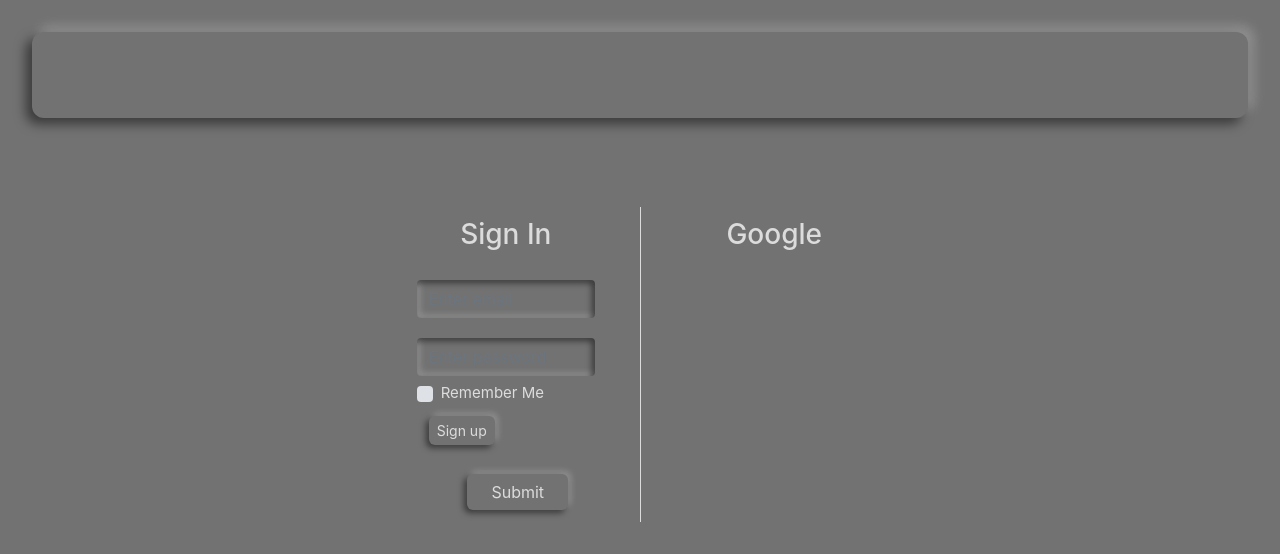
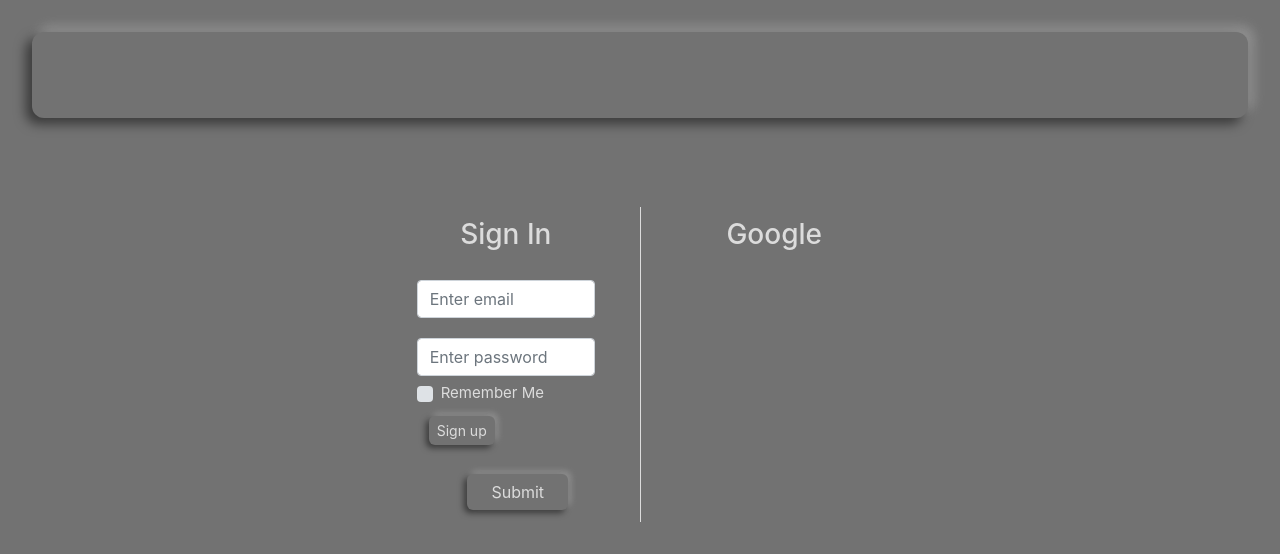
Before and after one commit to TheStopsign/Musicollab, a React (Create React App) app: page / in a window 1280 px wide. Shown: the top 554 px of the page. Built offline with nearby package versions, Linux system fonts and the light colour scheme.

Commit message:
fix gray text login

```diff
--- a/src/components/Login.js
+++ b/src/components/Login.js
@@ -34,7 +34,7 @@
 								</div>
 
 								<div className="row Email">
-									<input className="form-control concave"
+									<input className="form-control"
 										type="text"
 										id="email"
 										name="email"
@@ -45,7 +45,7 @@
 								</div>
 
 								<div className="row Password">
-									<input className="form-control concave"
+									<input className="form-control"
 										type="password"
 										name="password"
 										placeholder="Enter password"
```
Lines whose indentation alone changed are shown as unchanged.
